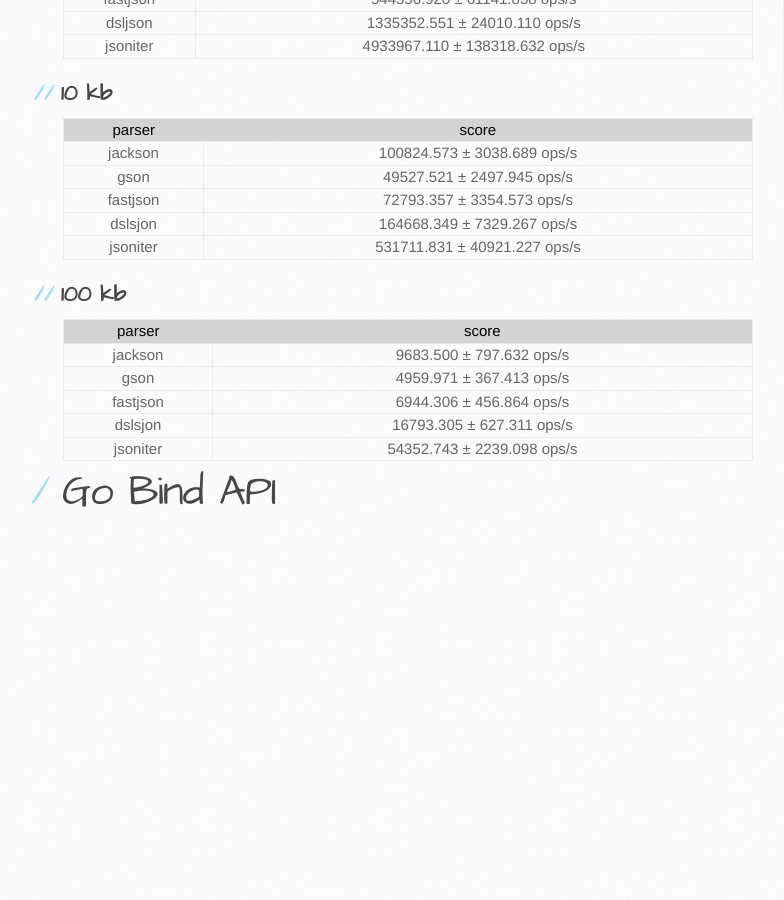
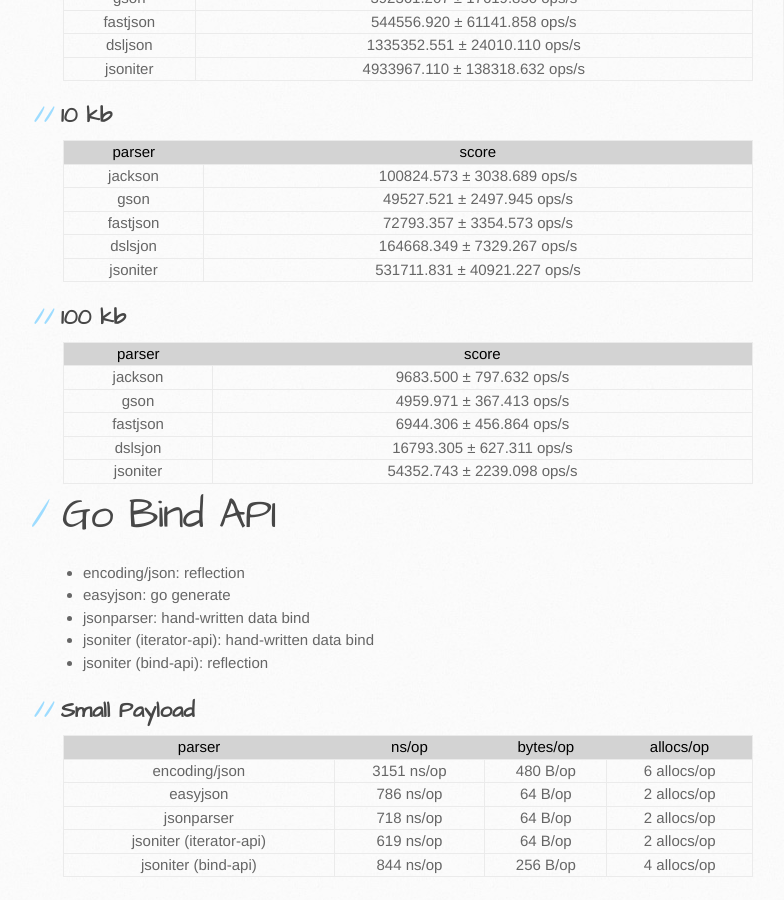
Before and after one commit to json-iterator/json-iterator.github.io, a Jekyll site: the page built from benchmark.md, in a window 1280 px wide and 900 px high, scrolled down 639 px. Shown: the whole window, without its empty margins (107-891 px from the left). Built offline with Jekyll 4.4.1, drawn with Linux system fonts in a browser that asks for light colours; before the commit the page ends 1186 px from its top, so only the background shows below that.

Commit message:
Update benchmark.md

```diff
--- a/benchmark.md
+++ b/benchmark.md
@@ -39,5 +39,20 @@
 | dslsjon  | 16793.305 ±  627.311  ops/s |
 | jsoniter | 54352.743 ± 2239.098  ops/s |
 
+# Go Bind API
 
-# Go Bind API
+* encoding/json: reflection
+* easyjson: go generate
+* jsonparser: hand-written data bind
+* jsoniter (iterator-api): hand-written data bind
+* jsoniter (bind-api): reflection
+
+## Small Payload
+
+| parser                  | ns/op      | bytes/op | allocs/op   |
+| ---                     | ---        | ---      | ---         |
+| encoding/json           | 3151 ns/op | 480 B/op |	6 allocs/op |
+| easyjson                | 786 ns/op	 | 64 B/op	| 2 allocs/op |
+| jsonparser              | 718 ns/op	 | 64 B/op  | 2 allocs/op |
+| jsoniter (iterator-api) | 619 ns/op  | 64 B/op  | 2 allocs/op |
+| jsoniter (bind-api)     | 844 ns/op  | 256 B/op | 4 allocs/op |
```
